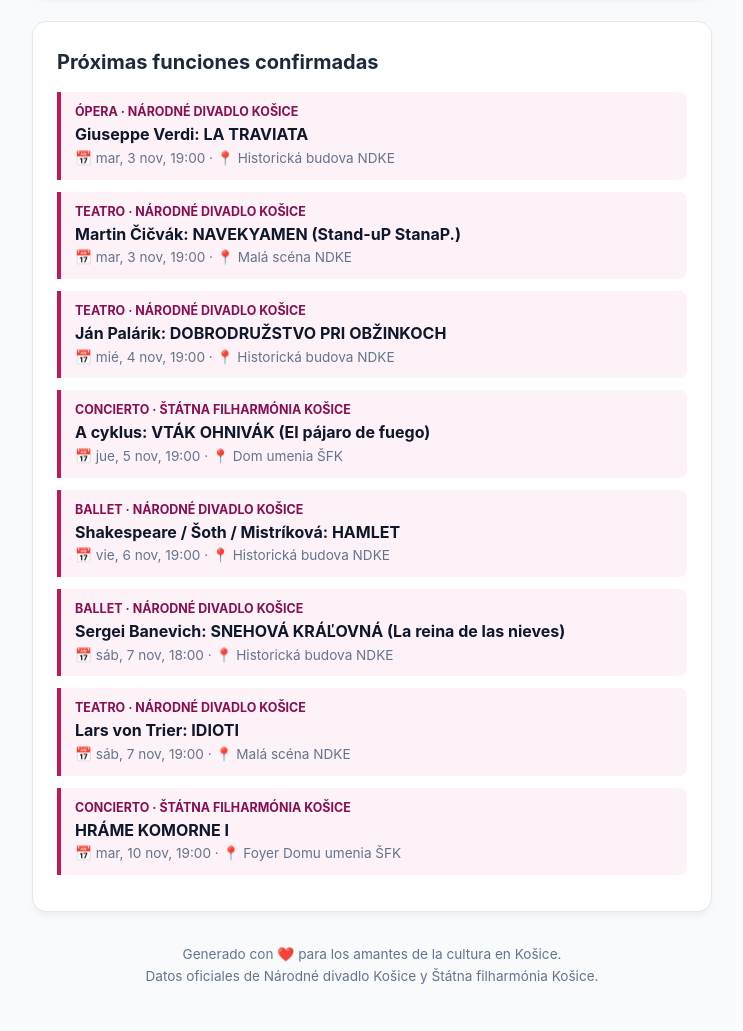
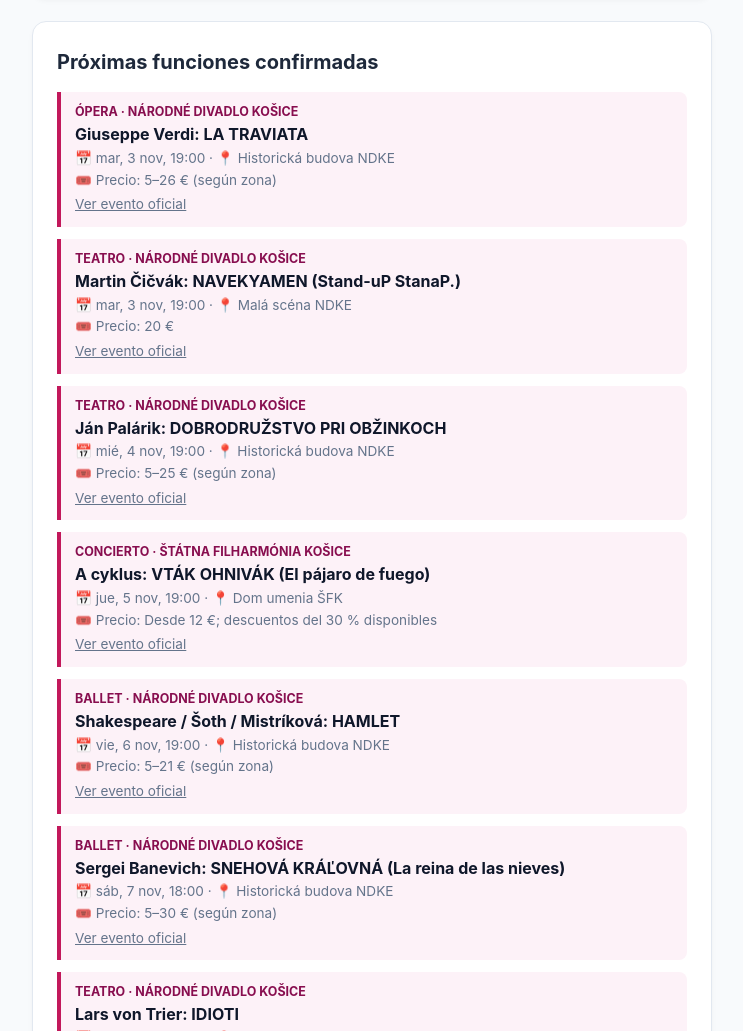
Before and after one commit to quiqueml23/erasmus-cultura, a plain HTML site: page kosice-cultural-calendar/index.html in a window 1280 px wide. Shown: the part 1506-2537 px from the top of the page, without its empty margins (268-1011 px from the left). Drawn offline with Linux system fonts and the light colour scheme.

Commit message:
Show event links and prices on calendar page

```diff
--- a/kosice-cultural-calendar/index.html
+++ b/kosice-cultural-calendar/index.html
@@ -145,10 +145,13 @@
       text-transform: uppercase;
     }
     .event-title {
+      display: block;
       font-size: 1rem;
       font-weight: 700;
       color: #0f172a;
+      text-decoration: none;
     }
+    .event-title:hover { text-decoration: underline; }
     .event-meta {
       font-size: 0.85rem;
       color: var(--text-muted);
@@ -283,11 +286,34 @@
           div.className = 'event-item';
           const dt = new Date(ev.start);
           const dateStr = dt.toLocaleDateString('es-ES', { weekday: 'short', day: 'numeric', month: 'short', hour: '2-digit', minute: '2-digit' });
-          div.innerHTML = `
-            <div class="event-tag">${ev.category} · ${ev.institution}</div>
-            <div class="event-title">${ev.title_sk}</div>
-            <div class="event-meta">📅 ${dateStr} · 📍 ${ev.venue}</div>
-          `;
+
+          const tag = document.createElement('div');
+          tag.className = 'event-tag';
+          tag.textContent = `${ev.category} · ${ev.institution}`;
+
+          const title = document.createElement('a');
+          title.className = 'event-title';
+          title.href = ev.event_url || ev.ticket_url || '#';
+          title.target = '_blank';
+          title.rel = 'noopener noreferrer';
+          title.textContent = ev.title_sk;
+
+          const meta = document.createElement('div');
+          meta.className = 'event-meta';
+          meta.textContent = `📅 ${dateStr} · 📍 ${ev.venue}`;
+
+          const price = document.createElement('div');
+          price.className = 'event-meta';
+          price.textContent = `🎟️ Precio: ${ev.price_info || 'Consultar ficha oficial'}`;
+
+          const link = document.createElement('a');
+          link.href = ev.event_url || ev.ticket_url || '#';
+          link.target = '_blank';
+          link.rel = 'noopener noreferrer';
+          link.textContent = 'Ver evento oficial';
+          link.className = 'event-meta';
+
+          div.append(tag, title, meta, price, link);
           container.appendChild(div);
         });
       })
```
